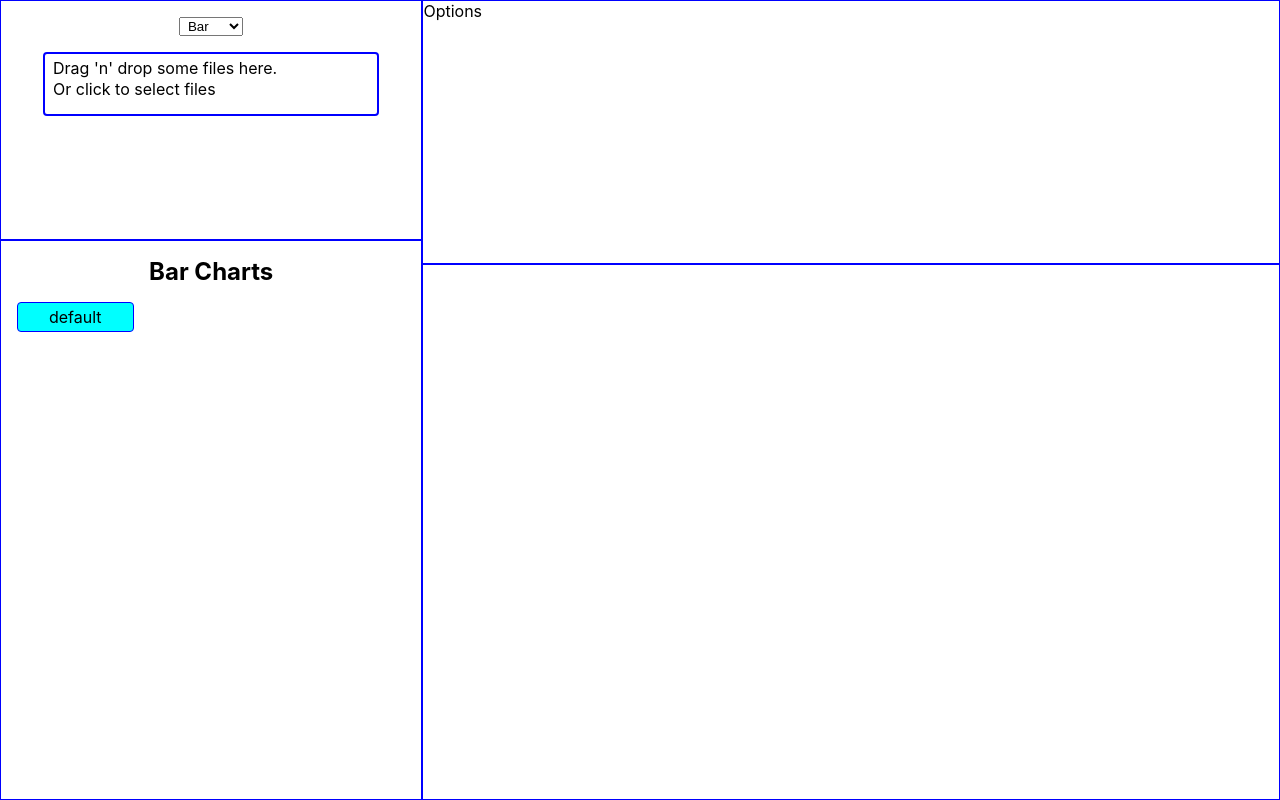
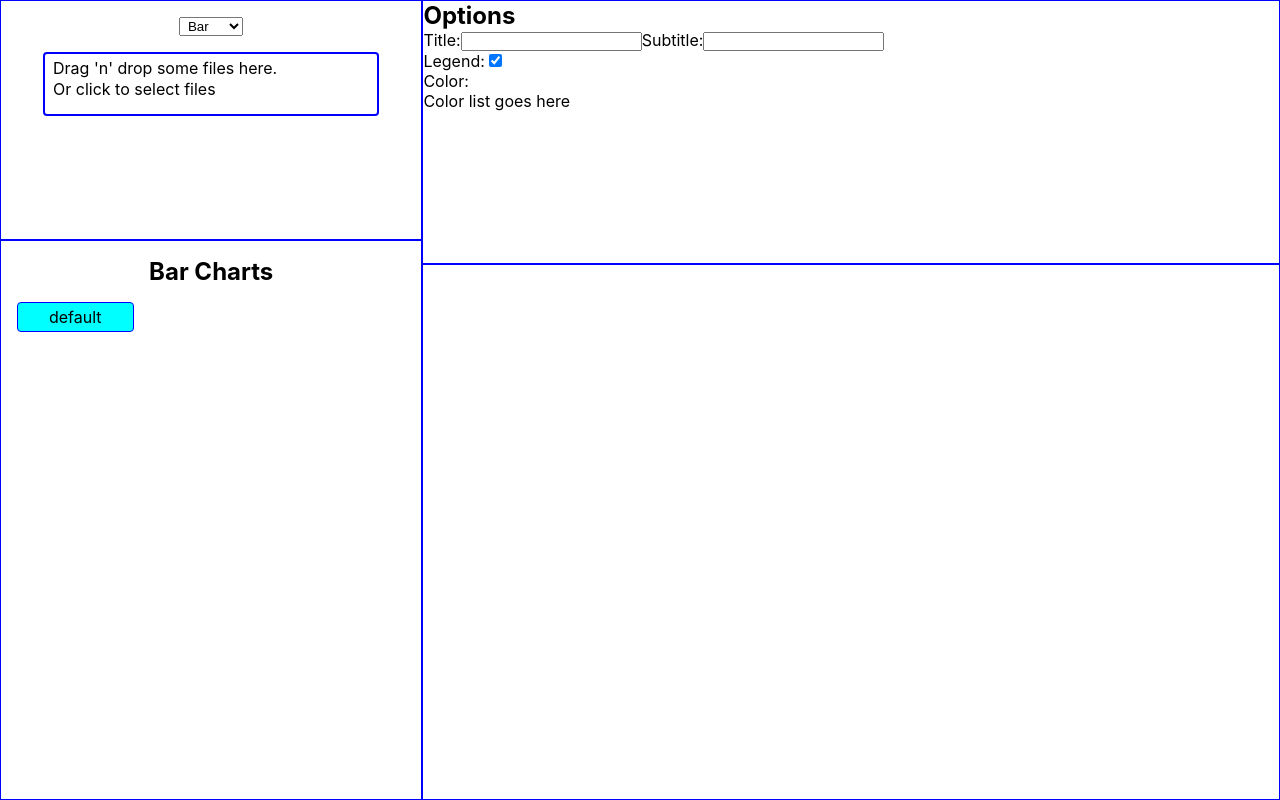
Before and after one commit to michaelcalvinwood/instant-charts-react, a React (Create React App) app: page / in a window 1280 px wide. Built offline with nearby package versions, Linux system fonts and the light colour scheme.

Commit message:
added initial options

```diff
--- a/src/App.js
+++ b/src/App.js
@@ -12,12 +12,14 @@ function App() {
   const [templateSelection, setTemplateSelection] = useState('default');
   const [chart, setChart] = useState('bar');
   const [csv, setCsv] = useState(null);
+  const [config, setConfig] = useState(null);
 
   const state = {templates, templateSelection, chart, csv}
 
   useEffect(() => {
 
   })
+
   return (
     <div className="App">
       <FileUpload
@@ -32,7 +34,10 @@ function App() {
         templateSelection={templateSelection}
         setTemplateSelection={setTemplateSelection}
       />
-      <Options />
+      <Options
+        config={config}
+        setConfig={setConfig}
+      />
       <Chart
         state={state}
       />
--- a/src/components/Options.jsx
+++ b/src/components/Options.jsx
@@ -2,8 +2,34 @@ import './Options.scss';
 import React from 'react';
 
 function Options() {
+
+  const handleTitle = e => {
+
+  }
+
+  const handleSubtitle = e => {
+
+  }
+
+  const handleLegend = e => {
+
+  }
+
   return (
-    <div className='options'>Options</div>
+    <div className='options'>
+      <h2 className="options--heading">Options</h2>
+      <label htmlFor="chartTitle" className="options--chart-title-label">
+          Title:
+          <input type="text" name="chartTitle" id="chartTitle" className="options--chart-title" value='' onChange={handleTitle}/>
+      </label>
+      <label htmlFor="chartSubtitle" className="options--chart-subtitle-label">
+        Subtitle:
+        <input type="text" name="chartSubtitle" id="chartSubtitle" className="options--chart-subtitle" value='' onChange={handleSubtitle}/>
+      </label>
+      <div>Legend: <input type="checkbox" name="chartLegend" id="chartLegend" checked onChange={handleLegend}/></div>
+      <div>Color:</div>
+      <div>Color list goes here</div>
+    </div>
   )
 }
 
```
